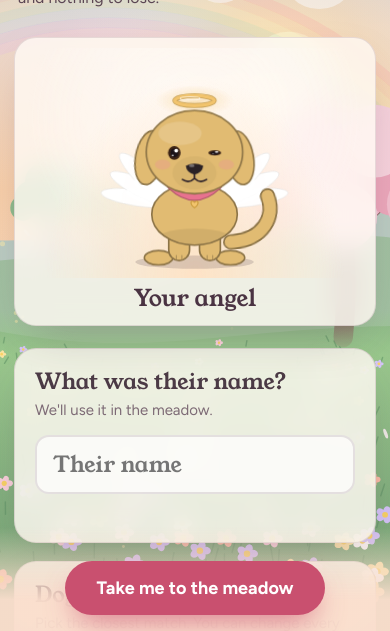
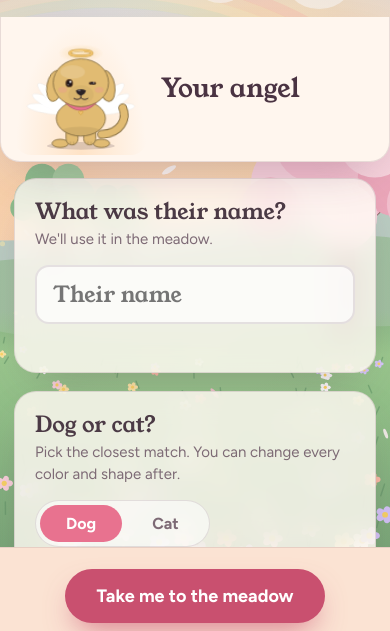
Before and after one commit to tonyispht/Forever-Meadow, a plain HTML site: page index.html in a window 390 px wide. Shown: the part 213-844 px from the top of the page. Drawn offline with Linux system fonts and the light colour scheme.

Commit message:
Mobile create view: compact opaque preview, fixed footer bar, no nested scroller
Co-Authored-By: Claude Sonnet 5.5 <noreply@anthropic.com>
Claude-Session: https://claude.ai/code/session_011nQ8ZgGFb86mytDfJbE4U9

```diff
--- a/index.html
+++ b/index.html
@@ -37,8 +37,8 @@ button{font-family:inherit;color:inherit}
 .view{position:absolute;inset:0}
 
 /* ---------- create view ---------- */
-#create{overflow-y:auto;overflow-x:hidden;-webkit-overflow-scrolling:touch;padding:clamp(14px,3vw,36px) clamp(14px,3vw,36px) 0}
-.shell{max-width:1120px;margin:0 auto;display:grid;grid-template-columns:minmax(300px,420px) minmax(0,1fr);gap:22px 28px;align-items:start;padding-bottom:130px}
+#create{bottom:calc(84px + env(safe-area-inset-bottom));overflow-y:auto;overflow-x:hidden;-webkit-overflow-scrolling:touch;padding:clamp(14px,3vw,36px) clamp(14px,3vw,36px) 0}
+.shell{max-width:1120px;margin:0 auto;display:grid;grid-template-columns:minmax(300px,420px) minmax(0,1fr);gap:22px 28px;align-items:start;padding-bottom:36px}
 .intro{grid-column:1/-1;padding:8px 4px 4px;max-width:720px}
 .brand{display:inline-flex;align-items:center;gap:8px;font:700 14px var(--body);letter-spacing:.04em;color:var(--rose-deep);margin:0 0 10px;text-transform:uppercase}
 .brand svg{width:18px;height:18px;fill:var(--rose)}
@@ -81,7 +81,8 @@ h3{font:700 13px var(--body);letter-spacing:.05em;text-transform:uppercase;color
 .chip[aria-pressed=true]{background:var(--rose);color:#fff;border-color:transparent}
 .slider{display:grid;grid-template-columns:auto 1fr auto;gap:12px;align-items:center;font:600 13px var(--body);color:var(--ink-soft)}
 .slider input{width:100%;accent-color:var(--rose)}
-.cta{position:fixed;left:0;right:0;bottom:0;padding:34px 16px calc(16px + env(safe-area-inset-bottom));display:flex;justify-content:center;background:linear-gradient(to top,rgba(250,222,205,.96) 30%,rgba(250,222,205,0));pointer-events:none;z-index:6}
+.cta{position:absolute;left:0;right:0;bottom:0;height:calc(84px + env(safe-area-inset-bottom));padding:12px 16px env(safe-area-inset-bottom);display:flex;align-items:center;justify-content:center;background:#fbe3d3;border-top:1px solid rgba(110,80,100,.14);z-index:6}
+#app[data-view="meadow"] .cta{display:none}
 .btn-primary{pointer-events:auto;background:var(--rose-deep);color:#fff;border:0;border-radius:999px;padding:16px 32px;font:700 18px var(--body);cursor:pointer;box-shadow:0 14px 30px -10px rgba(201,80,111,.75);transition:transform .2s}
 .btn-primary:hover{transform:translateY(-2px)}
 .foot-note{grid-column:1/-1;text-align:center;font-size:14px;color:#6c5560;margin:6px auto 0;max-width:52ch;line-height:1.5}
@@ -205,11 +206,14 @@ h3{font:700 13px var(--body);letter-spacing:.05em;text-transform:uppercase;color
 .toast.show{opacity:1}
 
 @media (max-width:820px){
-  .shell{grid-template-columns:minmax(0,1fr)}
-  .preview{grid-column:1;top:8px;padding:10px 10px 12px}
-  .pv-stage{height:min(30vh,230px)}
-  .pv-name{font-size:23px;margin-top:8px}
+  #create{padding-top:0}
+  .shell{grid-template-columns:minmax(0,1fr);gap:16px}
+  .intro{padding-top:14px}
+  .preview{grid-column:1;top:0;margin:0 calc(-1 * clamp(14px,3vw,36px));padding:6px clamp(14px,3vw,36px);border-radius:0 0 20px 20px;border-top:0;background:#fff6ee;backdrop-filter:none;-webkit-backdrop-filter:none;display:flex;align-items:center;gap:14px;text-align:left}
+  .pv-stage{height:132px;width:132px;flex:none;background:radial-gradient(ellipse at 50% 100%,rgba(255,226,196,.95),rgba(255,226,196,0) 70%)}
+  .pv-name{font-size:26px;margin:0;flex:1;min-width:0}
   .pv-tip{display:none}
+  .breeds{max-height:none;overflow:visible}
   .controls{grid-column:1}
   .crow{grid-template-columns:1fr}
   .intro{padding-top:0}
@@ -283,8 +287,8 @@ h3{font:700 13px var(--body);letter-spacing:.05em;text-transform:uppercase;color
       </div>
       <p class="foot-note">Missing them is a sign of how much you loved them. Take all the time you need.</p>
     </div>
-    <div class="cta"><button type="button" class="btn-primary" id="goBtn">Take me to the meadow</button></div>
   </main>
+    <div class="cta" id="cta"><button type="button" class="btn-primary" id="goBtn">Take me to the meadow</button></div>
 
   <section id="meadow" class="view" hidden aria-label="The meadow">
     <div id="stage" class="stage">
@@ -1210,11 +1214,11 @@ function frame(now){
 /* ---- view switching ---- */
 function showCreate(){
   if(M.active){if(P.sleeping||P.act==='sleepwalk')wake();endHug();M.active=false}
-  meadow.hidden=true;$('#create').hidden=false;app.dataset.view='create';setTime('day');
+  meadow.hidden=true;$('#create').hidden=false;$('#cta').hidden=false;app.dataset.view='create';setTime('day');
   $('#petName').value=state.pet.name;buildBreedGrid();syncCreate();Snd.setLow(false);
 }
 function enterMeadow(){
-  $('#create').hidden=true;meadow.hidden=false;app.dataset.view='meadow';setTime('day');
+  $('#create').hidden=true;$('#cta').hidden=true;meadow.hidden=false;app.dataset.view='meadow';setTime('day');
   M.items.forEach(function(i){i.el.remove()});M.items=[];if(M.ball){M.ball.el.remove();M.ball=null}M.bubbles.forEach(function(b){b.el.remove()});M.bubbles=[];
   P.sleeping=false;P.sl=0;P.act=null;P.tx=null;P.hugging=false;P.hug=0;P.carry=null;P.eatItem=null;P.hz=0;P.hv=0;
   M.mode='pet';M.treat=null;M.toy=state.pet.species==='cat'?'wand':'ball';
```
